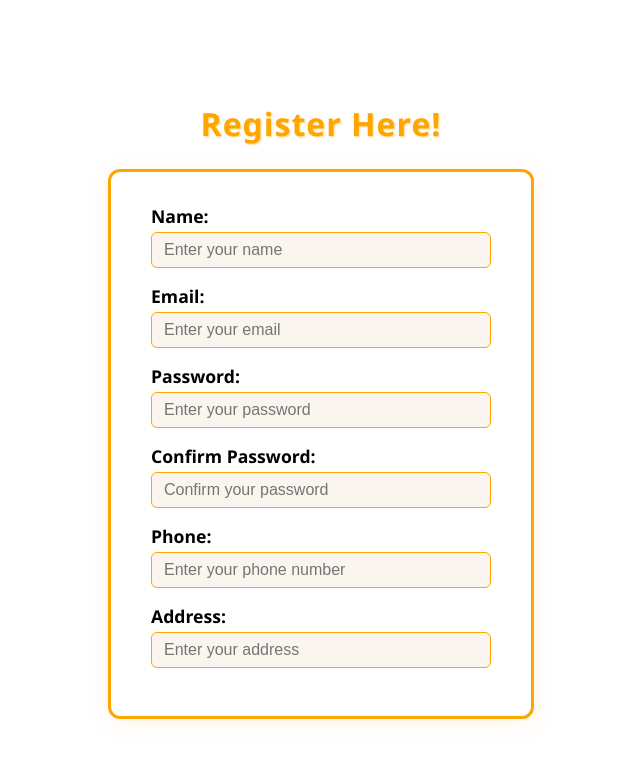
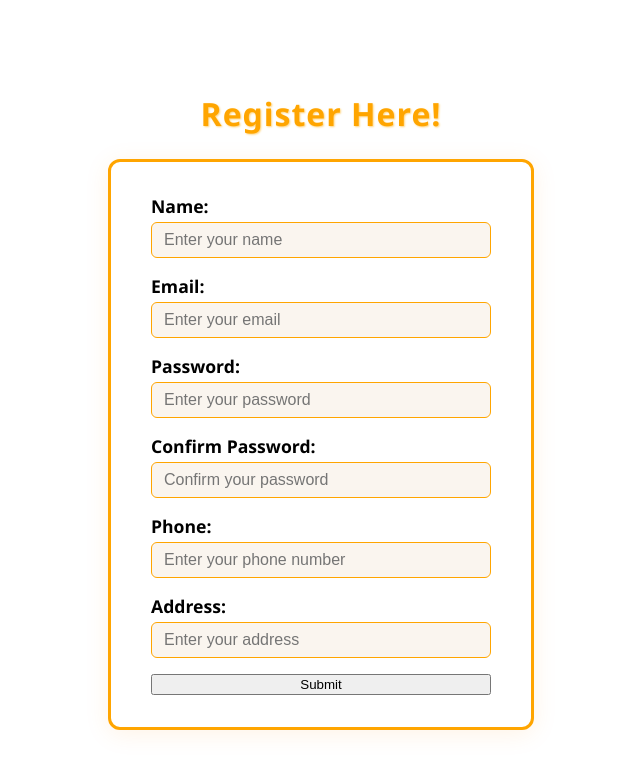
Before and after one commit to ghadiyaharsh/Django, a Django app: page /registration/ in a window 1280 px wide. Shown: the top 773 px of the page, without its empty margins (319-959 px from the left). Run offline with Django 5.2, Linux system fonts and the light colour scheme.

Commit message:
URL understanding

```diff
--- a/Basic/templates/about-us.html
+++ b/Basic/templates/about-us.html
@@ -14,6 +14,7 @@
             <p>Welcome to our website! We are dedicated to providing the best service possible.</p>
             <p>Our team is passionate about what we do and we strive to exceed your expectations.</p>
         </div>
+        <h2>hii</h2>
 
         {% for item in team_members %}
             <div class="team-member">
@@ -21,4 +22,6 @@
                 <p>{{ item.role }}</p>
             </div>
         {% endfor %}
+
+
     </body>
--- a/Basic/templates/registration.html
+++ b/Basic/templates/registration.html
@@ -34,7 +34,8 @@
         .registration input[type="text"],
         .registration input[type="email"],
         .registration input[type="password"],
-        .registration input[type="tel"] {
+        .registration input[type="tel"],
+        .registration imput[type='submit']{
             border: 1.5px solid orange;
             border-radius: 6px;
             padding: 8px 12px;
@@ -63,6 +64,14 @@
 <body>
     <div>
         <h1>Register Here!</h1>
+
+        <!-- we can give link to about us page here
+        <a href="/">About Us</a>
+        <a href="/registration">About Us<a>
+
+        <a href="{% url 'about-us' %}">About Us</a>
+    -->
+
         <form class="registration">
             <label for="username">Name:</label>
             <input type="text" id="username" name="username" placeholder="Enter your name">
@@ -81,6 +90,8 @@
 
             <label for="address">Address:</label>
             <input type="text" id="address" name="address" placeholder="Enter your address">
+
+            <input type='submit' id='submit' name='submit'>
         </form>
     </div>
 </body>
```
